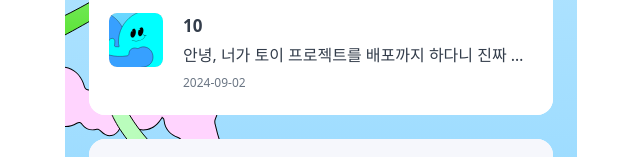
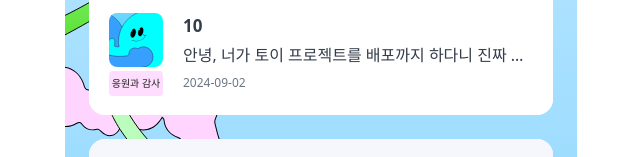
Before and after one commit to pudding-keep-in-touch/keep-in-touch-fe, a Next.js app: page /home in a window 1280 px wide. Shown: the part 427-584 px from the top of the page, without its empty margins (319-959 px from the left). Built offline with nearby package versions, Linux system fonts and the light colour scheme.

Commit message:
💄Update Home Page Ui style

```diff
--- a/src/app/home/_components/messagePreview.tsx
+++ b/src/app/home/_components/messagePreview.tsx
@@ -3,6 +3,7 @@
 import { DmList } from '@/shared/types'
 import Image from 'next/image'
 import { ChevronRightIcon } from 'lucide-react'
+import { cn } from '@/shared/lib/utils'
 
 interface MessagePreviewProps {
   dmList?: DmList
@@ -34,13 +35,27 @@ export default function MessagePreview({
       <div className='w-full h-[130px] px-5 py-7 bg-white'>
         {dmList ? (
           <div className='flex gap-5'>
+            <div className='flex flex-col w-[54px] h-[54px] shrink-0 gap-1'>
               <Image
-              className='bg-zinc-300 rounded-lg w-[54px] h-[54px] shrink-0'
+                className='bg-zinc-300 rounded-lg w-[54px] h-[54px]'
                 src={dmList.emotion.emoji}
                 alt={dmList.emotion.name}
                 width={54}
                 height={54}
               />
+              <div
+                className={cn(
+                  'flex justify-center items-center py-[5px] w-full rounded-sm',
+                  dmList.emotion.name === '응원과감사'
+                    ? 'bg-[#D7F1FF]'
+                    : 'bg-[#FFDDFE]'
+                )}
+              >
+                <span className='text-[10px] text-[#1F1F1F] font-medium'>
+                  {dmList.emotion.name}
+                </span>
+              </div>
+            </div>
 
             <div>
               <div className='font-semibold text-[#333D4B] text-[17px]'>
```
Lines whose indentation alone changed are shown as unchanged.
